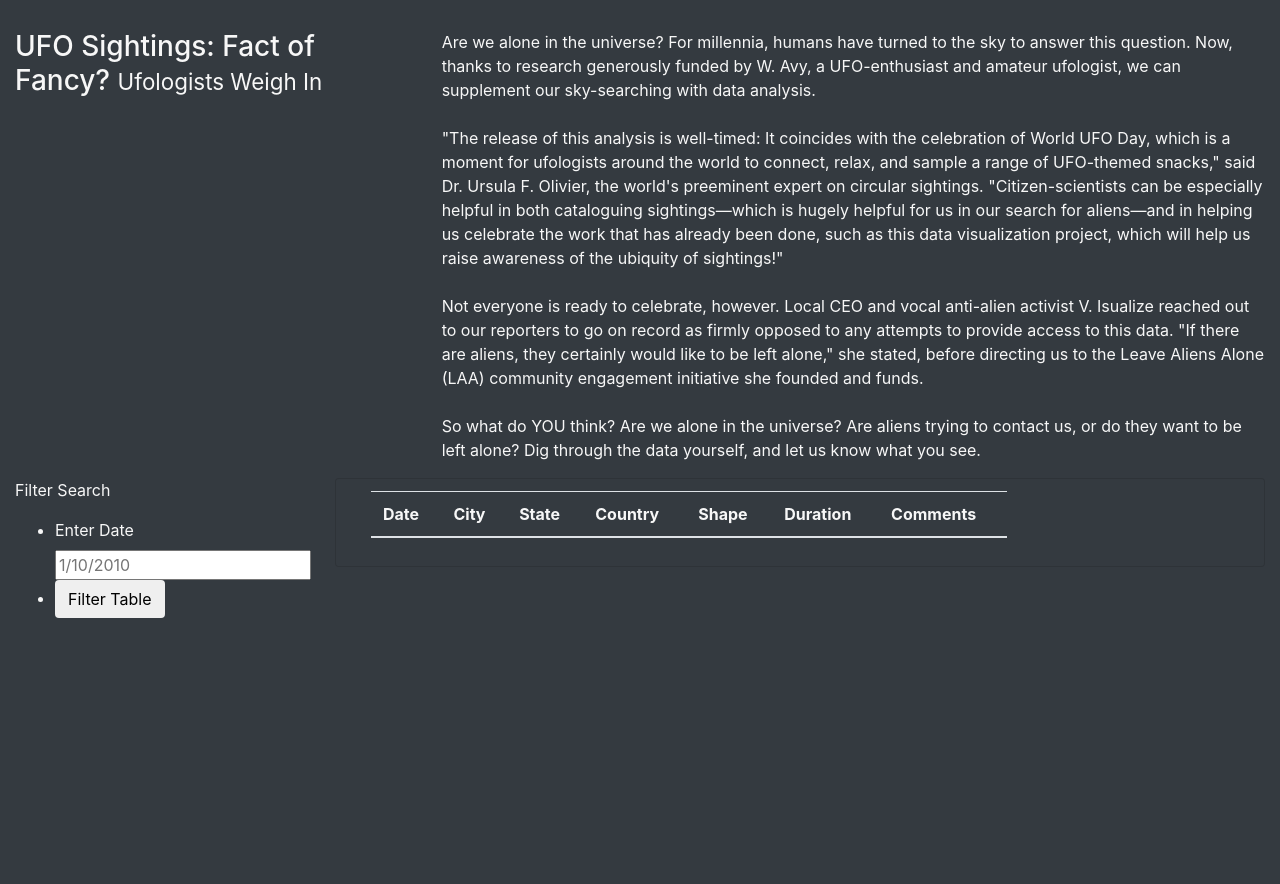
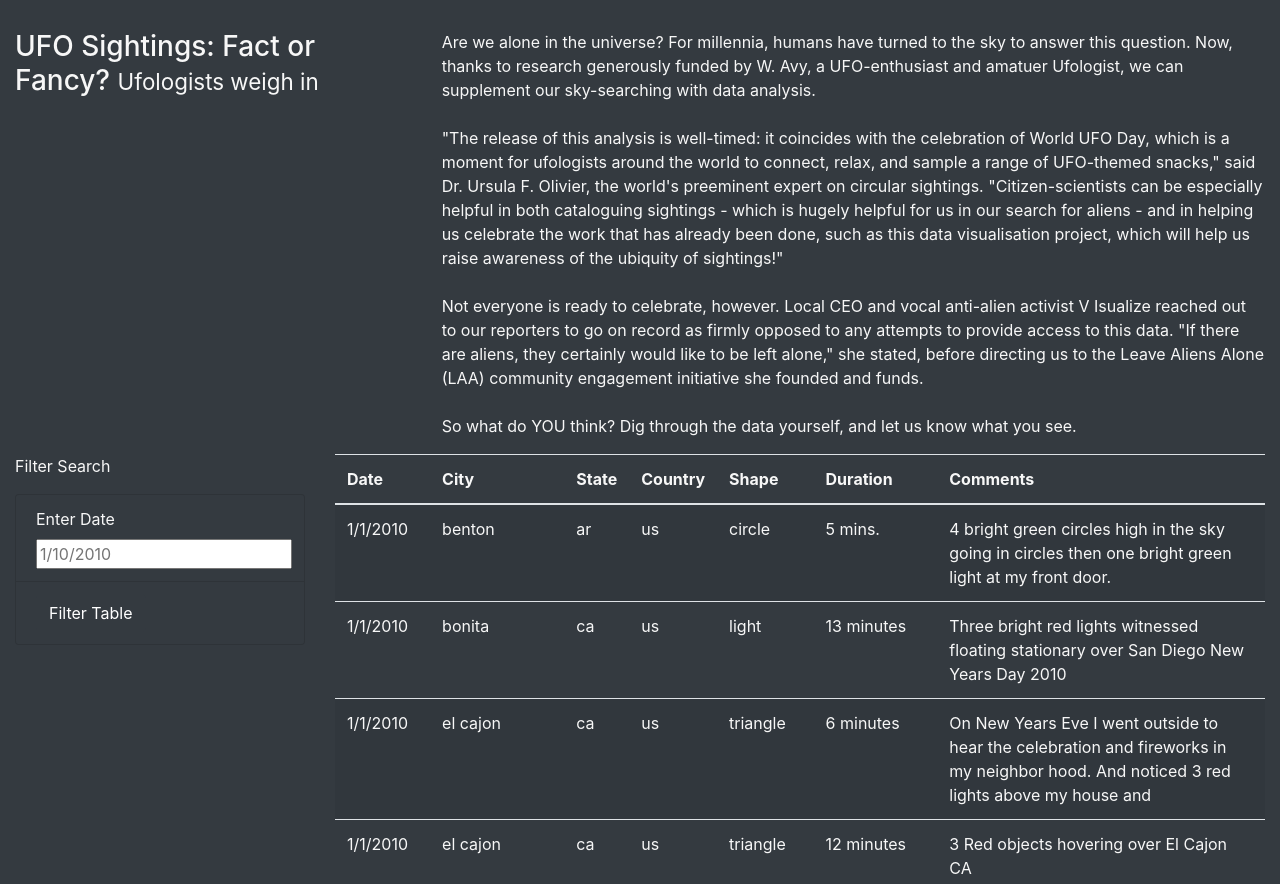
Before and after one commit to cosmicdreams/UFOs, a plain HTML site: page index.html in a window 1280 px wide. Shown: the part 261-1145 px from the top of the page. Before the commit the page ends 895 px from the top, so only its background shows below. Drawn offline with nearby package versions, Linux system fonts and the light colour scheme.

Commit message:
Progress Module 11: Start of Challenge.

```diff
--- a/index.html
+++ b/index.html
@@ -1,74 +1,82 @@
-<html>
+<!DOCTYPE html>
+<html lang="en">
 <head>
-    <title>A Page</title>
+    <meta charset="UTF-8" />
+    <meta name="viewport" content="width=device-width, initial-scale=1.0" />
+    <meta http-equiv="X-UA-Compatible" content="ie=edge" />
+    <title>UFO Finder</title>
     <link
             rel="stylesheet"
             href="https://maxcdn.bootstrapcdn.com/bootstrap/4.0.0/css/bootstrap.min.css"
             integrity="sha384-Gn5384xqQ1aoWXA+058RXPxPg6fy4IWvTNh0E263XmFcJlSAwiGgFAW/dAiS6JXm"
             crossorigin="anonymous"
     />
-    <link rel="stylesheet" href="assets/css/style.css">
-    <script src="https://d3js.org/d3.v7.min.js"></script>
-    <script src="assets/js/data.js"></script>
-    <script src="assets/js/app.js"></script>
+    <link rel="stylesheet" href="assets/css/style.css" />
 </head>
+
 <body class="bg-dark">
 <div class="wrapper">
+    <!-- Navbar -->
     <nav class="navbar navbar-dark bg-dark navbar-expand-lg">
         <a class="navbar-brand" href="index.html">UFO Sightings</a>
     </nav>
+    <!-- Jumbotron -->
     <div class="jumbotron">
-        <h1 class="display-4">The Truth Is Out There</h1>
+        <h1 class="display-4">The Truth is Out There</h1>
     </div>
+
+    <!-- Article title and paragraph -->
     <div class="container-fluid">
         <div class="row">
-            <div class="col-md-4">
-                <h3>UFO Sightings: Fact of Fancy? <small>Ufologists Weigh In</small></h3>
+            <div class="col-md-4 article-title">
+                <h3>UFO Sightings: Fact or Fancy? <small>Ufologists weigh in</small></h3>
             </div>
-            <div class="col-md-8">
+            <div class="col-md-8 article-p">
                 <p>
-                    Are we alone in the universe? For millennia, humans have turned to the sky to answer this question.
-                    Now, thanks to research generously funded by W. Avy, a UFO-enthusiast and amateur ufologist, we can
-                    supplement our sky-searching with data analysis.<br><br>"The release of this analysis is well-timed:
-                    It coincides with the celebration of World UFO Day, which is a moment for ufologists around the
-                    world to connect, relax, and sample a range of UFO-themed snacks," said Dr. Ursula F. Olivier, the
-                    world's preeminent expert on circular sightings. "Citizen-scientists can be especially helpful in
-                    both cataloguing sightings—which is hugely helpful for us in our search for aliens—and in helping us
-                    celebrate the work that has already been done, such as this data visualization project, which will
-                    help us raise awareness of the ubiquity of sightings!"<br><br>Not everyone is ready to celebrate,
-                    however. Local CEO and vocal anti-alien activist V. Isualize reached out to our reporters to go on
-                    record as firmly opposed to any attempts to provide access to this data. "If there are aliens, they
-                    certainly would like to be left alone," she stated, before directing us to the Leave Aliens Alone
-                    (LAA) community engagement initiative she founded and funds.<br><br>So what do YOU think? Are we
-                    alone in the universe? Are aliens trying to contact us, or do they want to be left alone? Dig
-                    through the data yourself, and let us know what you see.
+                    Are we alone in the universe? For millennia, humans have turned to the sky to answer
+                    this question. Now, thanks to research generously funded by W. Avy, a UFO-enthusiast
+                    and amatuer Ufologist, we can supplement our sky-searching with data analysis. <br><br>"The
+                    release of this analysis is well-timed: it coincides with the celebration of World UFO
+                    Day, which is a moment for ufologists around the world to connect, relax, and sample a
+                    range of UFO-themed snacks," said Dr. Ursula F. Olivier, the world's preeminent expert
+                    on circular sightings. "Citizen-scientists can be especially helpful in both
+                    cataloguing sightings - which is hugely helpful for us in our search for aliens - and
+                    in helping us celebrate the work that has already been done, such as this data
+                    visualisation project, which will help us raise awareness of the ubiquity of
+                    sightings!"<br><br> Not everyone is ready to celebrate, however. Local CEO and vocal
+                    anti-alien activist V Isualize reached out to our reporters to go on record as firmly
+                    opposed to any attempts to provide access to this data. "If there are aliens, they
+                    certainly would like to be left alone," she stated, before directing us to the Leave
+                    Aliens Alone (LAA) community engagement initiative she founded and funds. <br><br>So what do
+                    YOU think? Dig through the data yourself, and let us know what you see.
                 </p>
             </div>
         </div>
     </div>
+
+    <!-- Filter -->
     <div class="container-fluid">
         <div class="row">
             <div class="col-md-3">
                 <form class="bg-dark">
                     <p>Filter Search</p>
-                    <ul class="bg-dark">
-                        <li class="bg-dark">
-                            <label for="date">Enter Date</label>
+                    <ul class="list-group">
+                        <li class="list-group-item bg-dark">
+                            <label for="datetime">Enter Date</label>
                             <input type="text" placeholder="1/10/2010" id="datetime" />
                         </li>
-                        <li class="bg-dark">
-                            <button id="filter-btn" type="button" class="btn btn-default">
+                        <li class="list-group-item bg-dark">
+                            <button id="filter-btn" type="button" class="btn btn-dark">
                                 Filter Table
                             </button>
-                        </li class="bg-dark">
+                        </li>
                     </ul>
                 </form>
             </div>
+
+            <!-- Table -->
             <div class="col-md-9">
-                <ul class="list-group bg-dark">
-                    <li class="list-group-item bg-dark">
-                        <div class="col-md-9">
-                            <table class="table table-striped bg-dark">
+                <table class="table table-striped">
                     <thead>
                     <tr>
                         <th>Date</th>
@@ -83,12 +91,11 @@
                     <tbody></tbody>
                 </table>
             </div>
-                    </li>
-                </ul>
         </div>
     </div>
 </div>
-
-</div>
+<script src="https://cdnjs.cloudflare.com/ajax/libs/d3/4.11.0/d3.js"></script>
+<script src="assets/js/data.js"></script>
+<script src="assets/js/app.js"></script>
 </body>
 </html>
```
Lines whose indentation alone changed are shown as unchanged.
